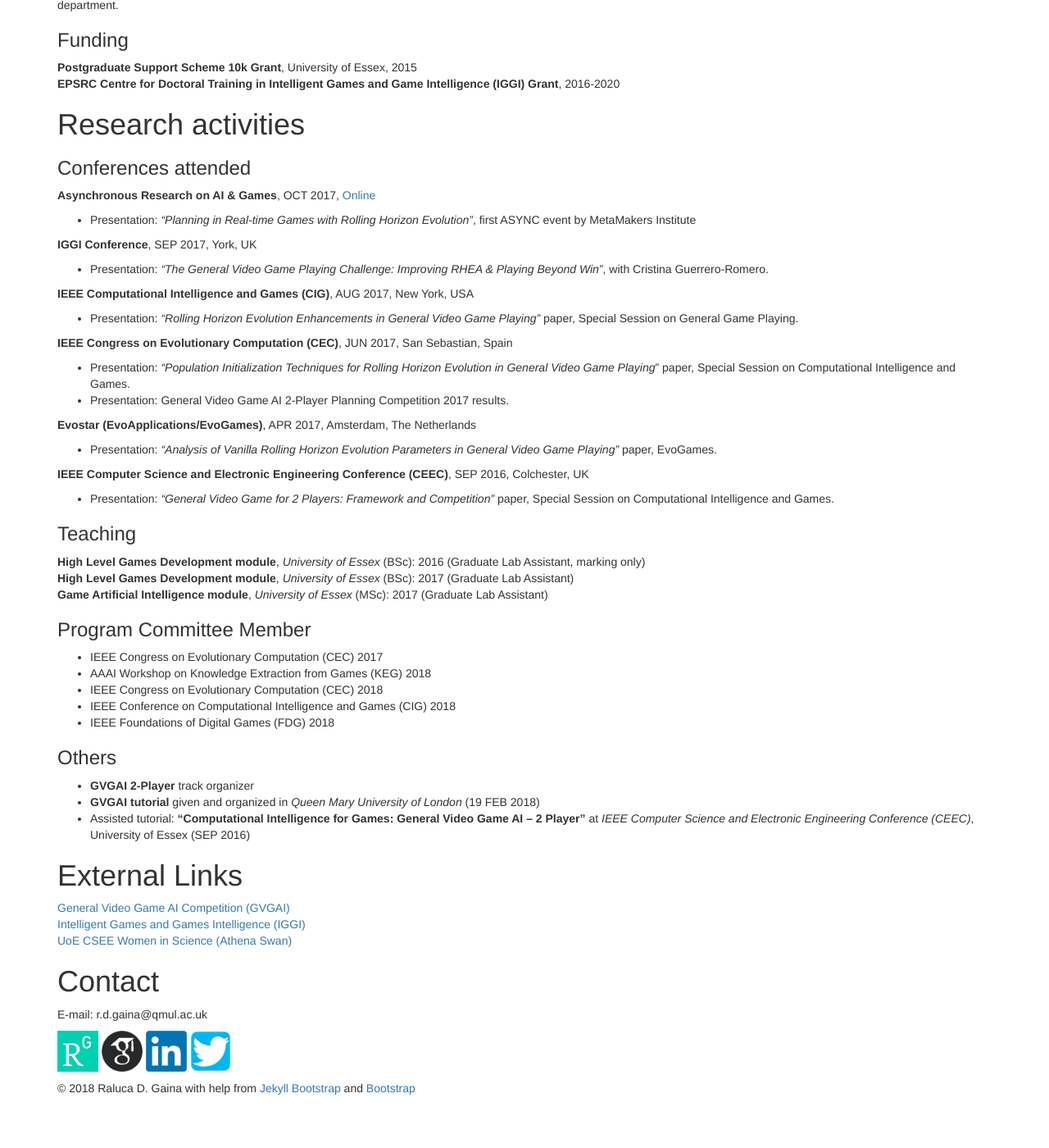
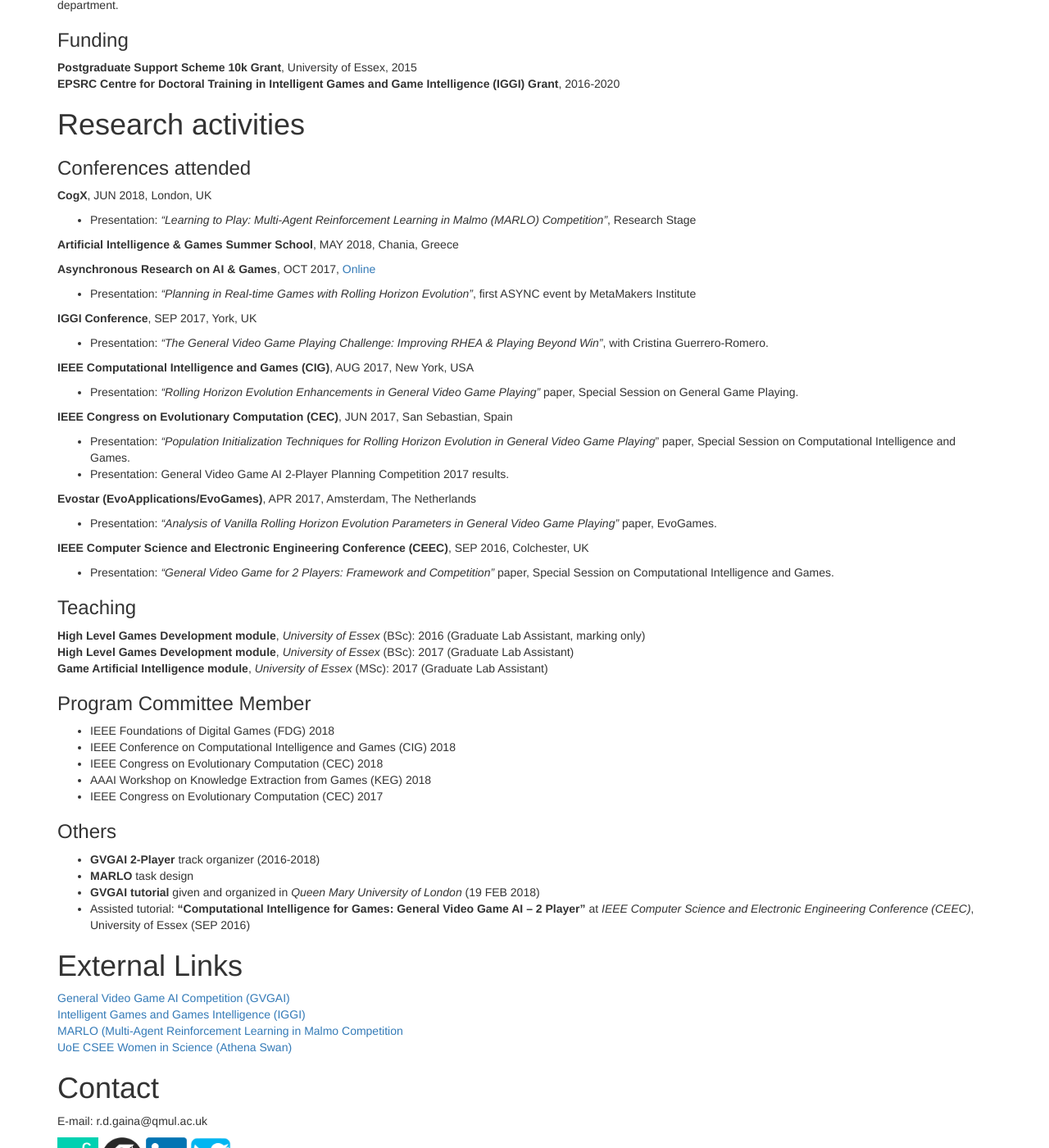
Before and after one commit to rdgain/rdgain.github.io, a Jekyll site: the page built from index.md, in a window 1280 px wide and 1400 px high, scrolled down 1814 px. Shown: the whole window at 82% size. Built offline with Jekyll 4.4.1, drawn with Linux system fonts in a browser that asks for light colours; nearby versions of some CDN libraries; library files that are not in the unit come from our copies; before the commit the page ends 3161 px from its top, so only the background shows below that; some of the changed text lies outside the part shown.

Commit message:
some updates

```diff
--- a/index.md
+++ b/index.md
@@ -72,6 +72,11 @@
 # [](#header-1)Research activities
 
 ### [](#header-3)Conferences attended
+
+**CogX**, JUN 2018, London, UK
+* Presentation: _"Learning to Play: Multi-Agent Reinforcement Learning in Malmo (MARLO) Competition"_, Research Stage
+
+**Artificial Intelligence & Games Summer School**, MAY 2018, Chania, Greece
 
 **Asynchronous Research on AI & Games**, OCT 2017, [Online](https://youtu.be/Qh59xHU1zlQ)
 * Presentation: _"Planning in Real-time Games with Rolling Horizon Evolution"_, first ASYNC event by MetaMakers Institute
@@ -100,15 +105,16 @@
 
 ### [](#header-3)Program Committee Member
 
+* IEEE Foundations of Digital Games (FDG) 2018
+* IEEE Conference on Computational Intelligence and Games (CIG) 2018
+* IEEE Congress on Evolutionary Computation (CEC) 2018
+* AAAI Workshop on Knowledge Extraction from Games (KEG) 2018
 * IEEE Congress on Evolutionary Computation (CEC) 2017
-* AAAI Workshop on Knowledge Extraction from Games (KEG) 2018
-* IEEE Congress on Evolutionary Computation (CEC) 2018
-* IEEE Conference on Computational Intelligence and Games (CIG) 2018
-* IEEE Foundations of Digital Games (FDG) 2018
 
 ### [](#header-3)Others
 
-* **GVGAI 2-Player** track organizer
+* **GVGAI 2-Player** track organizer  (2016-2018)
+* **MARLO** task design
 * **GVGAI tutorial** given and organized in _Queen Mary University of London_ (19 FEB 2018)
 * Assisted tutorial: **"Computational Intelligence for Games: General Video Game AI – 2 Player"** at _IEEE Computer Science and Electronic Engineering Conference (CEEC)_, University of Essex (SEP 2016)
 
@@ -116,6 +122,7 @@
 
 [General Video Game AI Competition (GVGAI)](http://gvgai.net)<br />
 [Intelligent Games and Games Intelligence (IGGI)](http://iggi.org.uk)<br />
+[MARLO (Multi-Agent Reinforcement Learning in Malmo Competition](http://aka.ms/marlo)<br />
 [UoE CSEE Women in Science (Athena Swan)](https://www.essex.ac.uk/csee/about/women-in-science.aspx)
 
 # [](#header-1)Contact
```
Also changed, not shown: other parts of index.md (+1 -1 lines).
